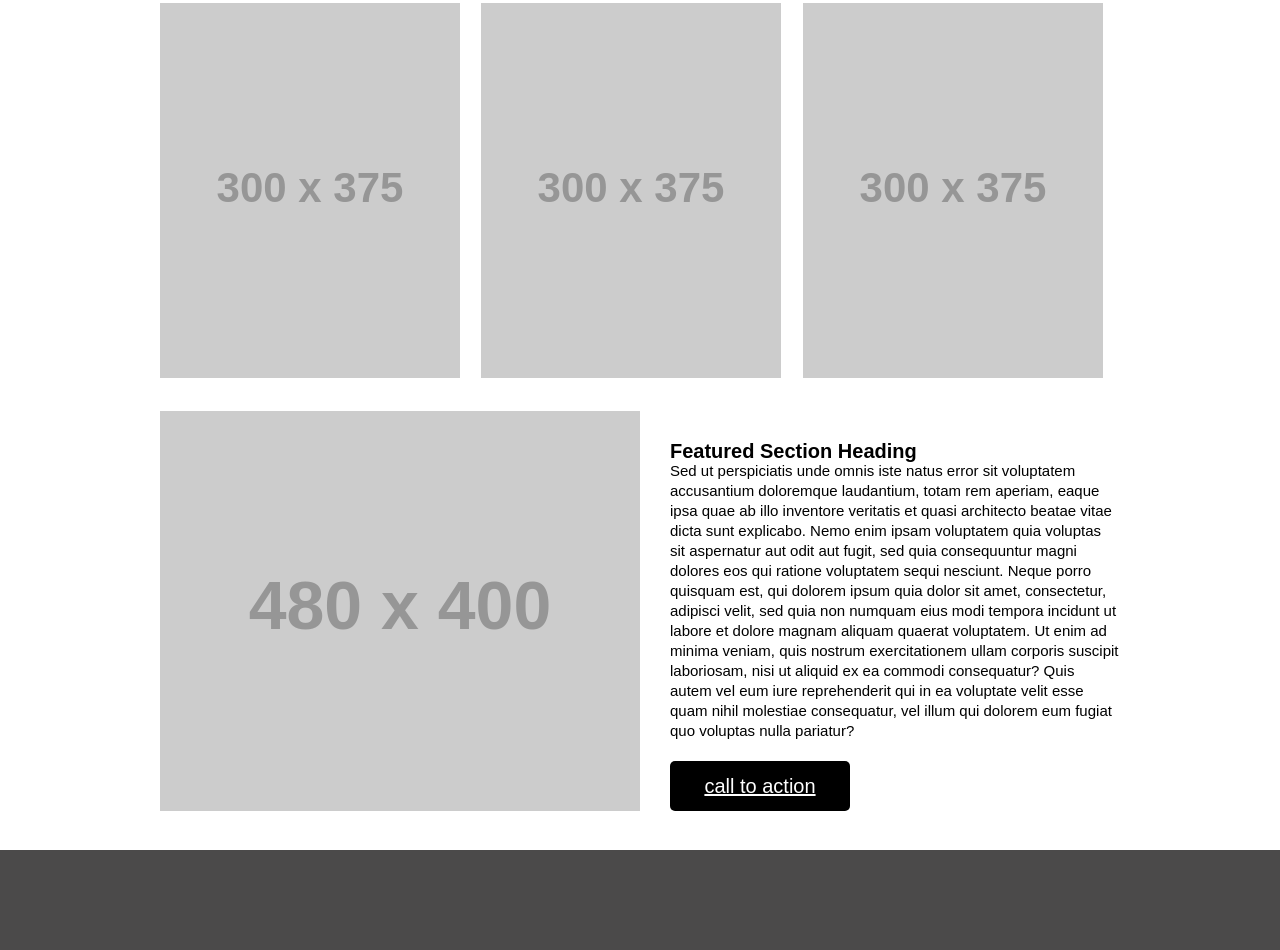
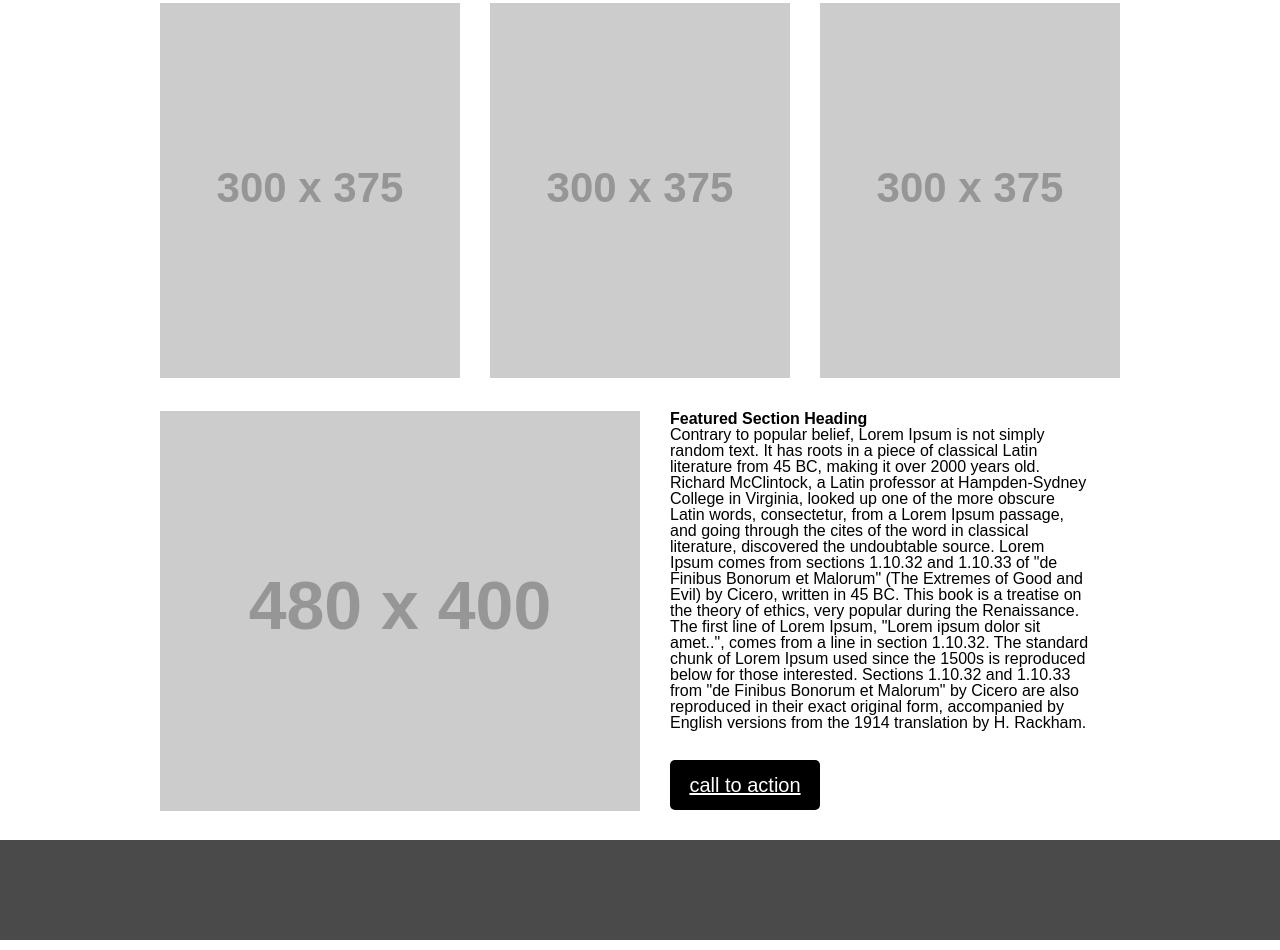
Before and after one commit to saleem-ux/wirefame-exercise, a plain HTML site: page index.html in a window 1280 px wide. Shown: the part 613-1563 px from the top of the page. Drawn offline with Linux system fonts and the light colour scheme; placeholder pictures from the web are drawn by us.

Commit message:
modified

```diff
--- a/CSS/style.css
+++ b/CSS/style.css
@@ -1,3 +1,6 @@
+*{
+    box-sizing: border-box;
+}
 body{
     font-family: Arial, Helvetica, sans-serif;
 }
@@ -7,99 +10,63 @@ header {
 }
 header img{
     margin: 15px;
-    position: relative;
-    margin-left: 100px;
-    top: calc(50%-100px);
+    margin-left: 195px;
 }
 nav{
     position: absolute;
-    display: block;
-    text-align: center;
     top: 15px;
     right: 70px;
-    left: 70px;
-}
-ul{
-    position: relative;
+    left: 430px;
 }
 li{
-    color: rgb(75, 74, 74));
+    margin-right: 60px;
+    background-color: rgb(75, 74, 74);
     display: inline;
+    color:rgb(134, 133, 133);
     font-weight: bolder;
-    color: grey;
     line-height: 70px;
     padding: 30px;
 }
-main {
+main{
     width: 960px;
-    height: 1300px;
+    height: 1350px;
     margin: auto;
-    padding: 30px;
+    padding-top: 30px;
 }
-main img{
-    display: block;
-    margin-left: auto;
-    margin-right: auto;
-}
-main div{
-    position: relative;
-    display:block;
-    width: 100%;
-    margin-top: 30px;
-    margin-bottom: 30px;
-    margin-left: auto;
-    margin-right: auto;
-}
-main img{
-    display: inline-block;
-    margin-left: auto;
-    margin-right: auto;
-}
-main>div{
-    position: relative;
-    display:block;
-    width: 100%;
-    margin-top: 30px;
-    margin-bottom: 30px;
-    margin-left: auto;
-    margin-right: auto;
-}
-div img{
-    display: inline-block;
-    padding-inline-end: 17px;
+.image{
+    word-spacing: 25.5px;
+    padding-top: 30px;
 }
 #section{
-    position:relative;
-    display: block;
+    padding-top: 30px;
 }
 #section img{
     display: inline;
-    float: none;
-}
-div div{
-    display: block;
-    float: right;
-    height: 400px;
-    width: 450px;
+    float: left;
 }
 h3{
-    font-size: 20px;
-    font-weight: bold;
+    float: left;
+    padding-left: 30px;
+    font-weight: bolder;
 }
 p{
-    font-size: 15px;
-    line-height: 20px;
+    overflow: scroll;
+    position: relative;
+    float: left;
+    height: 333px;
+    width: 450px;
+    padding-left: 30px;
 }
 a{
     display: inline-block;
     font-size: 20px;
-    margin-top: 20px;
     width: 150px;
     text-align: center;
     border-radius: 5px;
     background-color: black;
     color: white;
     padding: 15px;
+    margin-left: 30px;
 }
 footer{
     position: relative;
--- a/index.html
+++ b/index.html
@@ -23,7 +23,7 @@
     </header>
     <main>
         <img src="https://via.placeholder.com/960x450">
-        <div class="image1">
+        <div class="image">
             <img src="https://via.placeholder.com/300x375">
             <img src="https://via.placeholder.com/300x375">
             <img src="https://via.placeholder.com/300x375">
@@ -33,10 +33,11 @@
             <div>
                 <h3>Featured Section Heading</h3>
                 <p>
-                    Sed ut perspiciatis unde omnis iste natus error sit voluptatem accusantium doloremque laudantium, totam rem aperiam, eaque ipsa quae ab illo inventore veritatis et quasi architecto beatae vitae dicta sunt explicabo. Nemo enim ipsam voluptatem quia voluptas sit aspernatur aut odit aut fugit, sed quia consequuntur magni dolores eos qui ratione voluptatem sequi nesciunt. Neque porro quisquam est, qui dolorem ipsum quia dolor sit amet, consectetur, adipisci velit, sed quia non numquam eius modi tempora incidunt ut labore et dolore magnam aliquam quaerat voluptatem. Ut enim ad minima veniam, quis nostrum exercitationem ullam corporis suscipit laboriosam, nisi ut aliquid ex ea commodi consequatur? Quis autem vel eum iure reprehenderit qui in ea voluptate velit esse quam nihil molestiae consequatur, vel illum qui dolorem eum fugiat quo voluptas nulla pariatur?
-                </p>
-            <a href="#">call to action</a>
-            </div>
+                    Contrary to popular belief, Lorem Ipsum is not simply random text. It has roots in a piece of classical Latin literature from 45 BC, making it over 2000 years old. Richard McClintock, a Latin professor at Hampden-Sydney College in Virginia, looked up one of the more obscure Latin words, consectetur, from a Lorem Ipsum passage, and going through the cites of the word in classical literature, discovered the undoubtable source. Lorem Ipsum comes from sections 1.10.32 and 1.10.33 of "de Finibus Bonorum et Malorum" (The Extremes of Good and Evil) by Cicero, written in 45 BC. This book is a treatise on the theory of ethics, very popular during the Renaissance. The first line of Lorem Ipsum, "Lorem ipsum dolor sit amet..", comes from a line in section 1.10.32.
+
+                    The standard chunk of Lorem Ipsum used since the 1500s is reproduced below for those interested. Sections 1.10.32 and 1.10.33 from "de Finibus Bonorum et Malorum" by Cicero are also reproduced in their exact original form, accompanied by English versions from the 1914 translation by H. Rackham.                </p>
+                    <a href="#">call to action</a>
+                </div>
         </div>
     </main>
     <footer>
```
